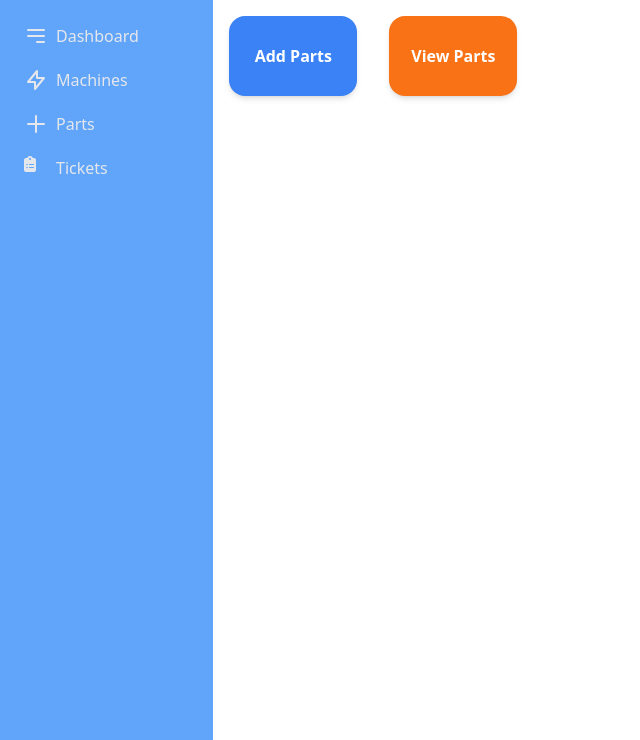
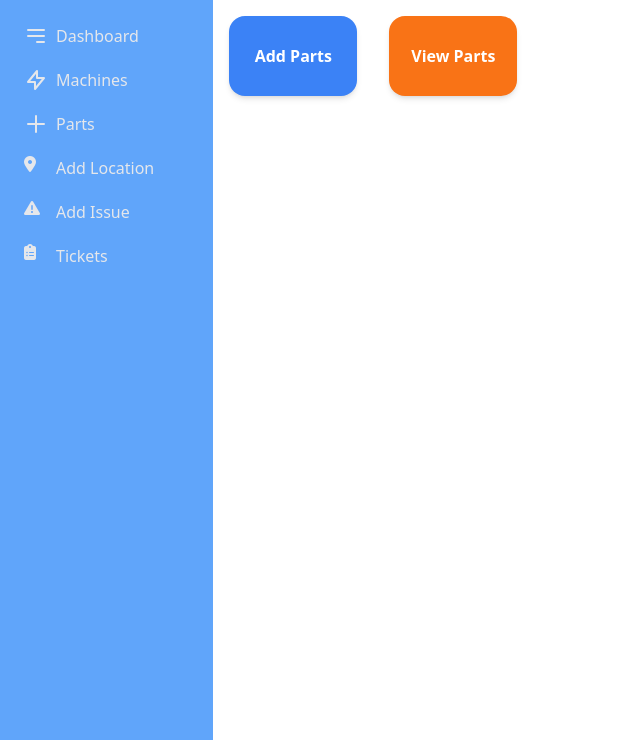
Before and after one commit to deelipsingh77/machinemanagement, a Django app: page /parts/ in a window 1280 px wide. Shown: the part 72-812 px from the top of the page, without its empty margins (0-640 px from the left). Run offline with Django 5.2, Linux system fonts and the light colour scheme; the visitor is signed in with stand-in values (Sample User, id 1); style sheets or scripts are compiled from the project's sources; some libraries are stand-ins or nearby versions.

Commit message:
Location and Issue View Added

```diff
--- a/core/urls.py
+++ b/core/urls.py
@@ -22,4 +22,7 @@ urlpatterns = [
     path('tickets/tickets_list/', views.tickets_list, name='tickets_list'),
     path('tickets/resolve_tickets/', views.resolve_tickets, name='resolve_tickets'),
     path('tickets/resolve_ticket/<int:id>/', views.resolve_ticket, name='resolve_ticket'),
+
+    path('add_location/', views.add_location, name='add_location'),
+    path('add_issue/', views.add_issue, name='add_issue'),
 ]
--- a/core/views.py
+++ b/core/views.py
@@ -6,7 +6,7 @@ from django.contrib import messages
 from dateutil.relativedelta import relativedelta
 from django.utils import timezone
 
-from core.models import Location, Machine, MachinePart, Part, Ticket, TicketResolution
+from core.models import Issue, Location, Machine, MachinePart, Part, Ticket, TicketResolution
 from django.db import models, transaction
 from django.db.models import Q, Sum, F
 
@@ -354,3 +354,29 @@ def resolve_ticket(request, id):
         'ticket': ticket,
     }
     return render(request, '(core)/tickets/resolve_ticket.html', context)
+
+@login_required(login_url='login')
+def add_location(request):
+    if request.method == 'POST':
+        location_name = request.POST.get('location')
+        if location_name:
+            Location.objects.create(location=location_name)
+            messages.success(request, 'Location added successfully.')
+            return redirect('add_location')  # Redirect to the same page or another as needed
+        else:
+            messages.error(request, 'Location name cannot be empty.')
+
+    return render(request, '(core)/add_location.html')
+
+@login_required(login_url='login')
+def add_issue(request):
+    if request.method == 'POST':
+        issue_name = request.POST.get('issue')
+        if issue_name:
+            Issue.objects.create(issue=issue_name)
+            messages.success(request, 'Issue added successfully.')
+            return redirect('add_issue')  # Redirect to the same page or another as needed
+        else:
+            messages.error(request, 'Issue name cannot be empty.')
+
+    return render(request, '(core)/add_issue.html')
--- a/templates/components/sidebar.html
+++ b/templates/components/sidebar.html
@@ -67,6 +67,24 @@
       </span>
     </a>
     <a
+      href="{% url "add_location" %}"
+      class="flex justify-center sm:justify-normal items-center px-6 py-2 mt-1 text-gray-200 hover:bg-gray-700 hover:text-white w-full"
+    >
+      <i class="fa-solid fa-location-dot min-h-6 min-w-6 h-6 w-6 sm:mr-2"></i>
+      <span class="hidden sm:inline">
+        Add Location
+      </span>
+    </a>
+    <a
+      href="{% url "add_issue" %}"
+      class="flex justify-center sm:justify-normal items-center px-6 py-2 mt-1 text-gray-200 hover:bg-gray-700 hover:text-white w-full"
+    >
+      <i class="fa-solid fa-triangle-exclamation min-h-6 min-w-6 h-6 w-6 sm:mr-2"></i>
+      <span class="hidden sm:inline">
+        Add Issue
+      </span>
+    </a>
+    <a
       href="{% url "tickets_page" %}"
       class="flex justify-center sm:justify-normal items-center px-6 py-2 mt-1 text-gray-200 hover:bg-gray-700 hover:text-white w-full"
     >
```
Also changed, not shown: templates/(core)/add_issue.html (added, +26 -0 lines), templates/(core)/add_location.html (added, +26 -0 lines).
